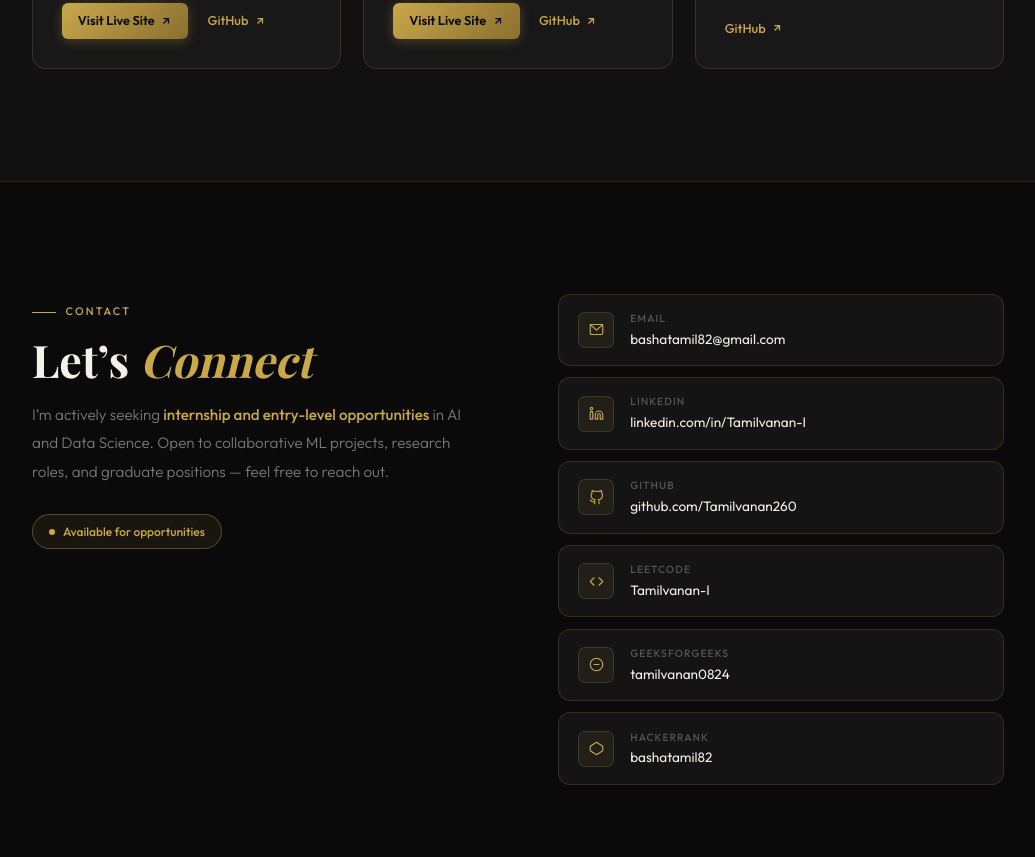
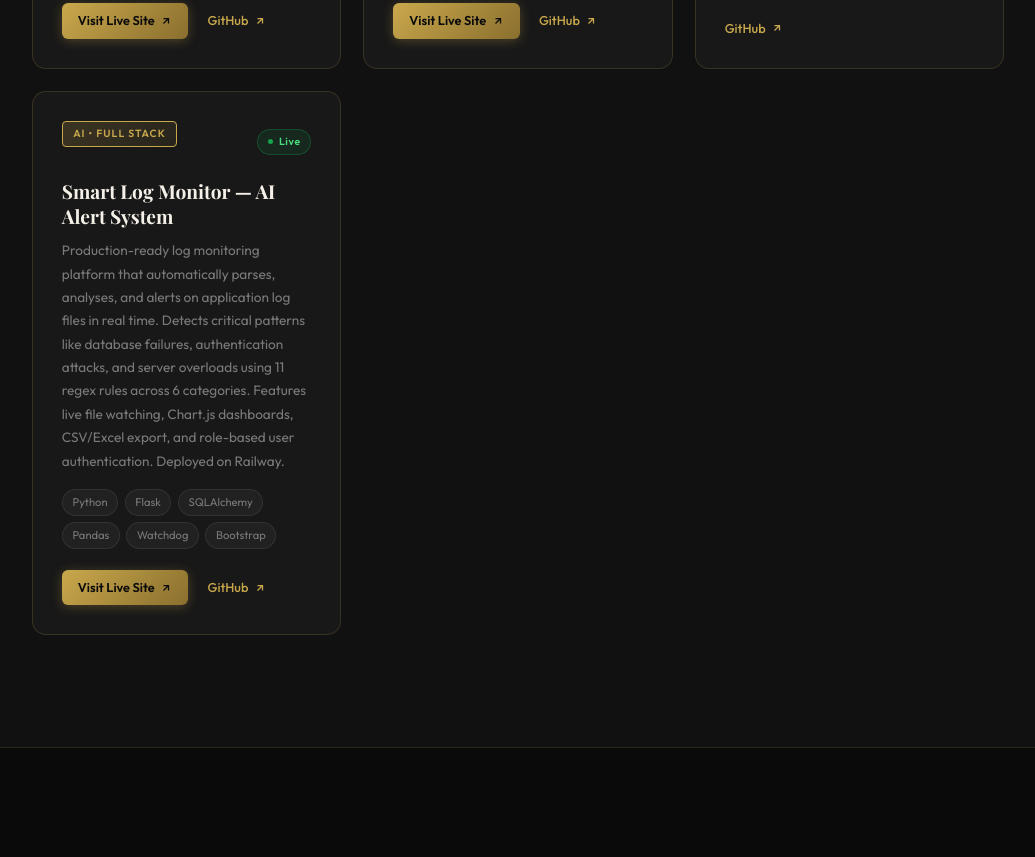
Before and after one commit to Tamilvanan260/portfolio, a plain HTML site: page index.html in a window 1280 px wide. Shown: the part 3803-4660 px from the top of the page, without its empty margins (122-1157 px from the left). Drawn offline with nearby package versions, Linux system fonts and the light colour scheme; a web font is replaced by a local one.

Commit message:
Add Smart Log Monitor project

```diff
--- a/index.html
+++ b/index.html
@@ -612,6 +612,27 @@ footer span:first-child{color:var(--gold-dim)}
         <div class="proj-links-row"><a href="https://github.com/Tamilvanan260/" target="_blank" class="proj-link">GitHub <svg width="12" height="12" viewBox="0 0 24 24" fill="none" stroke="currentColor" stroke-width="2.5"><path d="M7 17L17 7M7 7h10v10"/></svg></a></div>
       </div>
 
+      <div class="proj-card reveal d1">
+        <div class="proj-card-top">
+          <span class="proj-chip proj-chip--featured">AI &bull; Full Stack</span>
+          <span class="proj-live-badge"><span class="proj-live-dot"></span>Live</span>
+        </div>
+        <h3>Smart Log Monitor &mdash; AI Alert System</h3>
+        <p>Production-ready log monitoring platform that automatically parses, analyses, and alerts on application log files in real time. Detects critical patterns like database failures, authentication attacks, and server overloads using 11 regex rules across 6 categories. Features live file watching, Chart.js dashboards, CSV/Excel export, and role-based user authentication. Deployed on Railway.</p>
+        <div class="proj-tech-row">
+          <span class="proj-tech">Python</span>
+          <span class="proj-tech">Flask</span>
+          <span class="proj-tech">SQLAlchemy</span>
+          <span class="proj-tech">Pandas</span>
+          <span class="proj-tech">Watchdog</span>
+          <span class="proj-tech">Bootstrap</span>
+        </div>
+        <div class="proj-links-row">
+          <a href="https://smart-log-monitor-production.up.railway.app" target="_blank" class="proj-link proj-link--primary">Visit Live Site <svg width="12" height="12" viewBox="0 0 24 24" fill="none" stroke="currentColor" stroke-width="2.5"><path d="M7 17L17 7M7 7h10v10"/></svg></a>
+          <a href="https://github.com/Tamilvanan260/" target="_blank" class="proj-link">GitHub <svg width="12" height="12" viewBox="0 0 24 24" fill="none" stroke="currentColor" stroke-width="2.5"><path d="M7 17L17 7M7 7h10v10"/></svg></a>
+        </div>
+      </div>
+
     </div>
   </div>
 </div>
```
